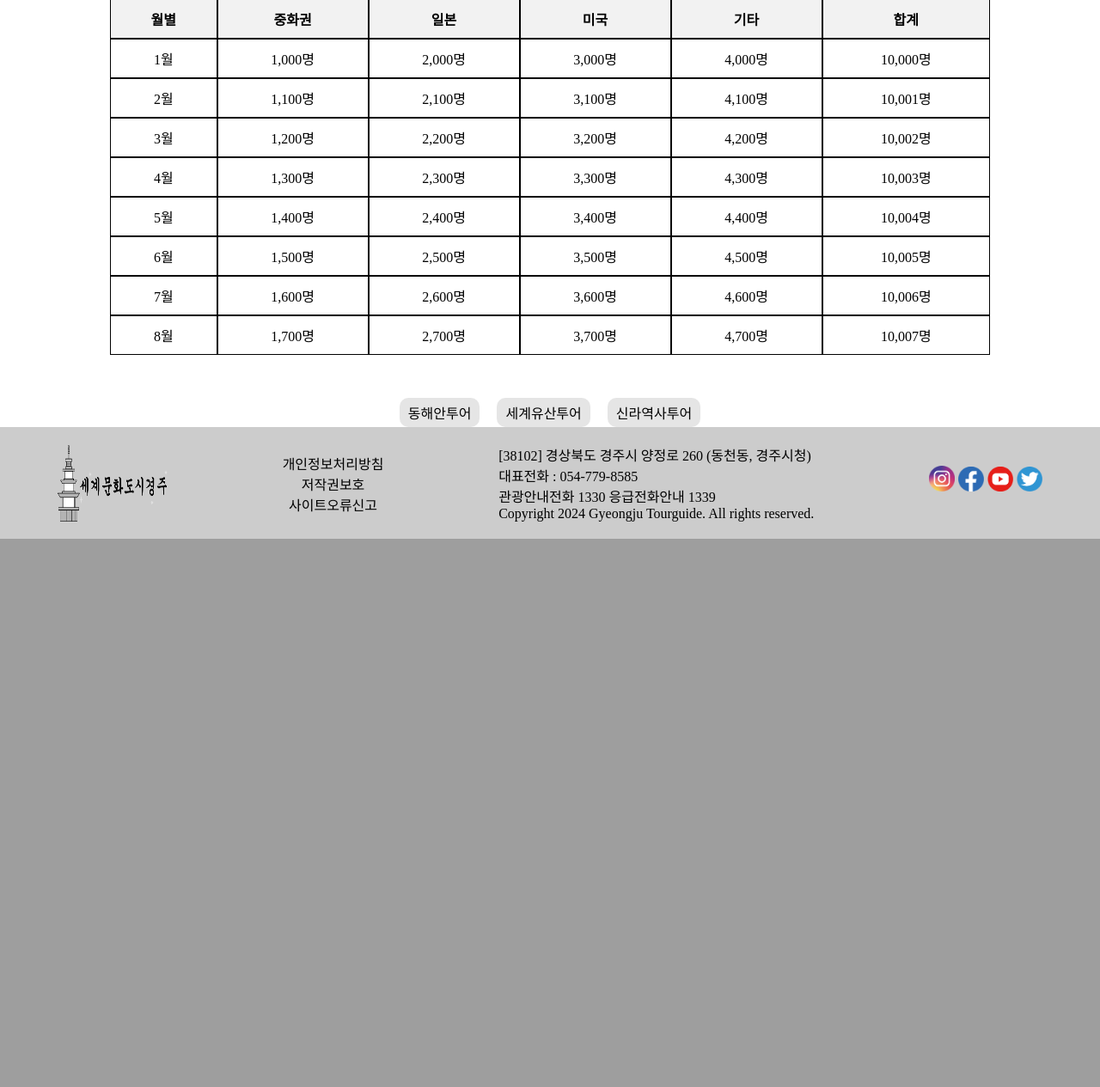
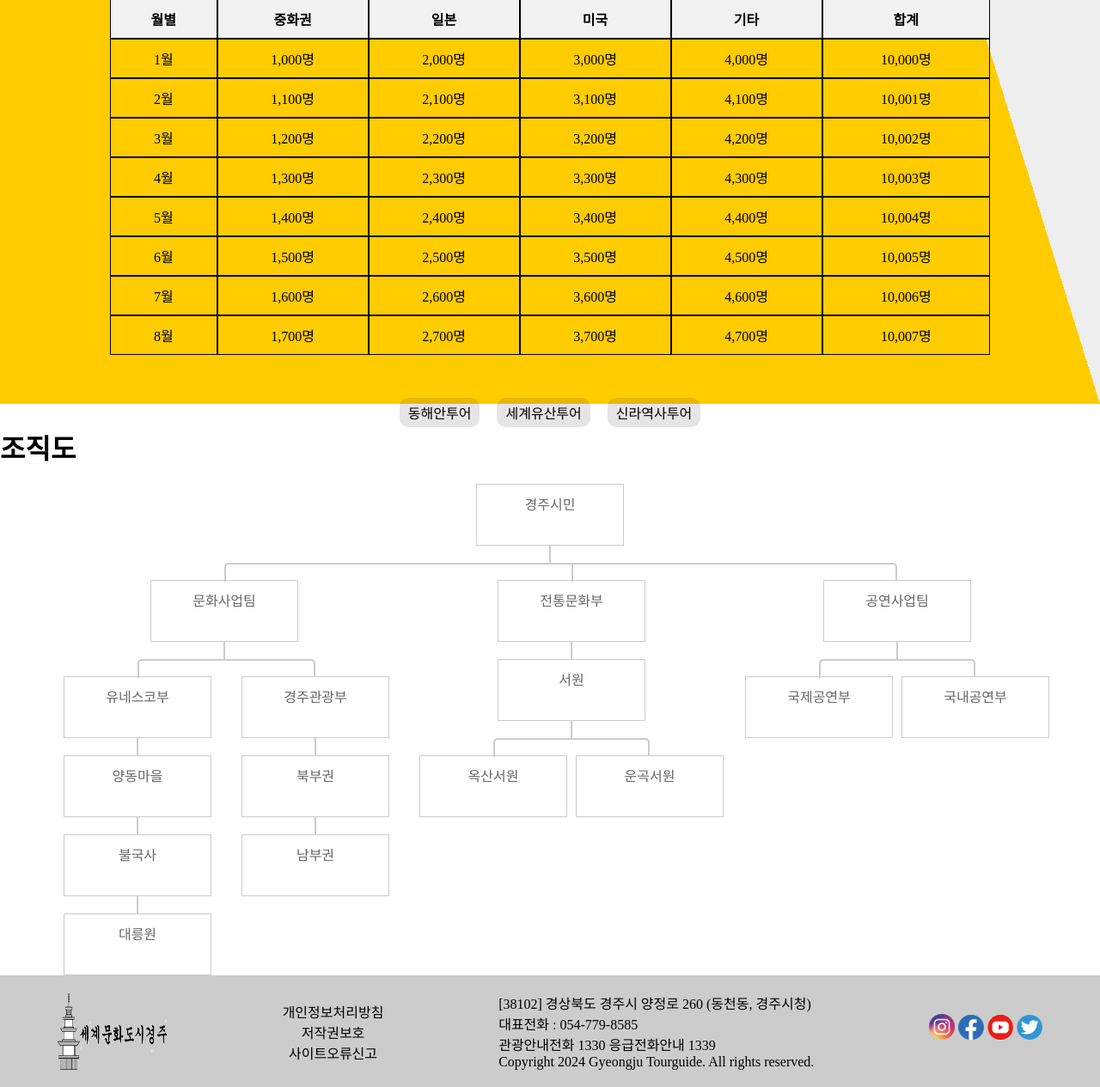
Before and after one commit to ParkMini/2024-Nationwide-Skills-Competition, a PHP site: page / in a window 1280 px wide. Shown: the part 3632-4897 px from the top of the page at 86% size. Before the commit the page ends 4259 px from the top, so only its background shows below. Run offline with PHP 8.4, Linux system fonts and the light colour scheme.

Commit message:
조직도

```diff
--- a/index.html
+++ b/index.html
@@ -415,6 +415,81 @@
     </div>
   </div>
 
+  <div id="companyTable">
+    <h1>조직도</h1>
+    <ul>
+      <li>
+        <div class="node">경주시민</div>
+        <ul>
+          <li>
+            <div class="node">문화사업팀</div>
+            <ul>
+              <li>
+                <div class="node">유네스코부</div>
+                <ul>
+                  <li>
+                    <div class="node">양동마을</div>
+                    <ul>
+                      <li>
+                        <div class="node">불국사</div>
+                        <ul>
+                          <li>
+                            <div class="node">대릉원</div>
+                          </li>
+                        </ul>
+                      </li>
+                    </ul>
+                  </li>
+                </ul>
+              </li>
+              <li>
+                <div class="node">경주관광부</div>
+                <ul>
+                  <li>
+                    <div class="node">북부권</div>
+                    <ul>
+                      <li>
+                        <div class="node">남부권</div>
+                      </li>
+                    </ul>
+                  </li>
+                </ul>
+              </li>
+            </ul>
+          </li>
+          <li>
+            <div class="node">전통문화부</div>
+            <ul>
+              <li>
+                <div class="node">서원</div>
+                <ul>
+                  <li>
+                    <div class="node">옥산서원</div>
+                  </li>
+                  <li>
+                    <div class="node">운곡서원</div>
+                  </li>
+                </ul>
+              </li>
+            </ul>
+          </li>
+          <li>
+            <div class="node">공연사업팀</div>
+            <ul>
+              <li>
+                <div class="node">국제공연부</div>
+              </li>
+              <li>
+                <div class="node">국내공연부</div>
+              </li>
+            </ul>
+          </li>
+        </ul>
+      </li>
+    </ul>
+  </div>
+
+
   <footer>
     <img src="./assets/logo.png" alt="로고" title="로고" style="filter: grayscale(1)" width="128px" />
     <div id="footerMenu">
--- a/style.css
+++ b/style.css
@@ -506,3 +506,96 @@
 #신라역사투어:checked ~ #신라역사투어추천 {
   display: block;
 }
+
+#companyTable ul {
+  padding-top: 20px;
+  position: relative;
+  transition: all 0.5s;
+  display: flex;
+  justify-content: center;
+}
+
+#companyTable li {
+  list-style-type: none;
+  text-align: center;
+  position: relative;
+  padding: 20px 5px 0 5px;
+  transition: all 0.5s;
+}
+
+#companyTable li::before,
+#companyTable li::after {
+  content: "";
+  position: absolute;
+  top: 0;
+  border-top: 2px solid #ccc;
+  width: 50%;
+  height: 20px;
+}
+
+#companyTable li::before {
+  right: 50%;
+}
+
+#companyTable li::after {
+  left: 50%;
+  border-left: 2px solid #ccc;
+}
+
+#companyTable li:only-child::after,
+#companyTable li:only-child::before {
+  display: none;
+}
+
+#companyTable li:only-child {
+  padding-top: 0;
+}
+
+#companyTable li:first-child::before,
+#companyTable li:last-child::after {
+  border: 0 none;
+}
+
+#companyTable li:last-child::before {
+  border-right: 2px solid #ccc;
+  border-radius: 0 5px 0 0;
+}
+
+#companyTable li:first-child::after {
+  border-radius: 5px 0 0 0;
+}
+
+#companyTable ul ul::before {
+  content: "";
+  position: absolute;
+  top: 0;
+  left: 25;
+  border-left: 2px solid #ccc;
+  width: 0;
+  height: 20px;
+}
+
+.node {
+  border: 1px solid #ccc;
+  padding: 10px;
+  text-decoration: none;
+  color: #666;
+  background-color: white;
+  transition: all 0.5s;
+  display: inline-block;
+  position: relative;
+  width: 150px;
+  height: 50px;
+}
+
+.node:hover {
+  background-color: orange;
+}
+
+#companyTable .node:hover + ul .node,
+#companyTable .node:hover + ul ul .node,
+#companyTable .node:hover + ul ul ul .node,
+#companyTable .node:hover + ul ul ul ul .node,
+#companyTable .node:hover + ul ul ul ul ul .node {
+  background-color: orange;
+}
```
